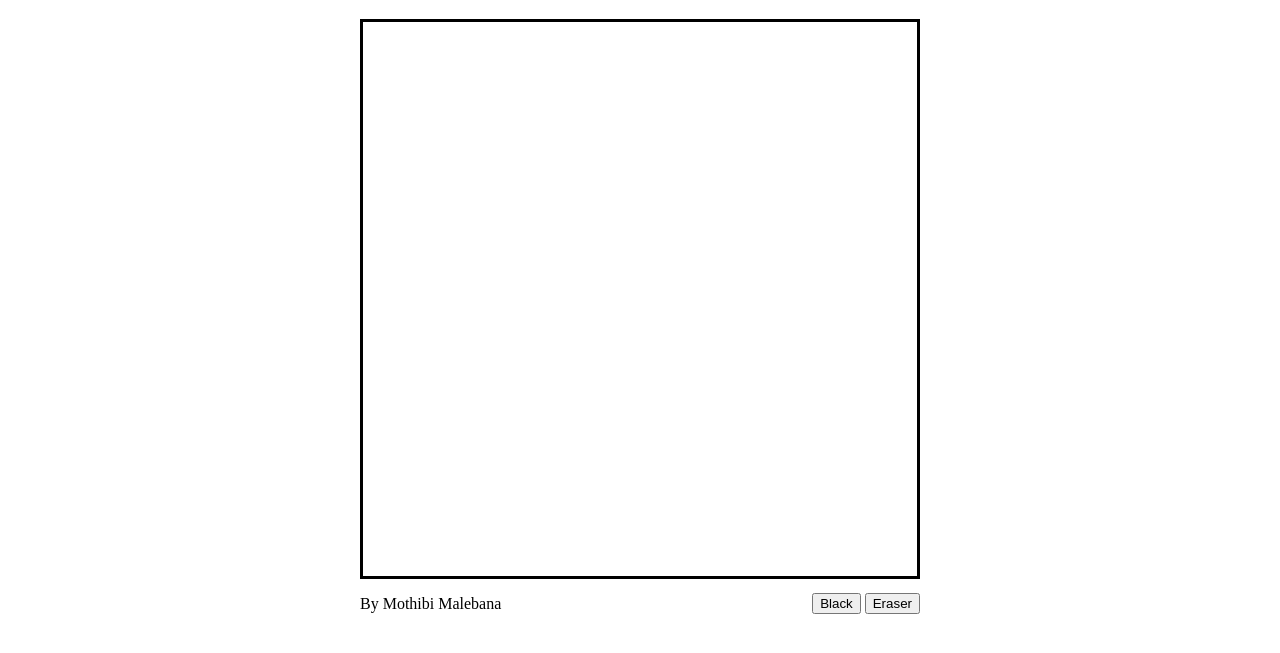
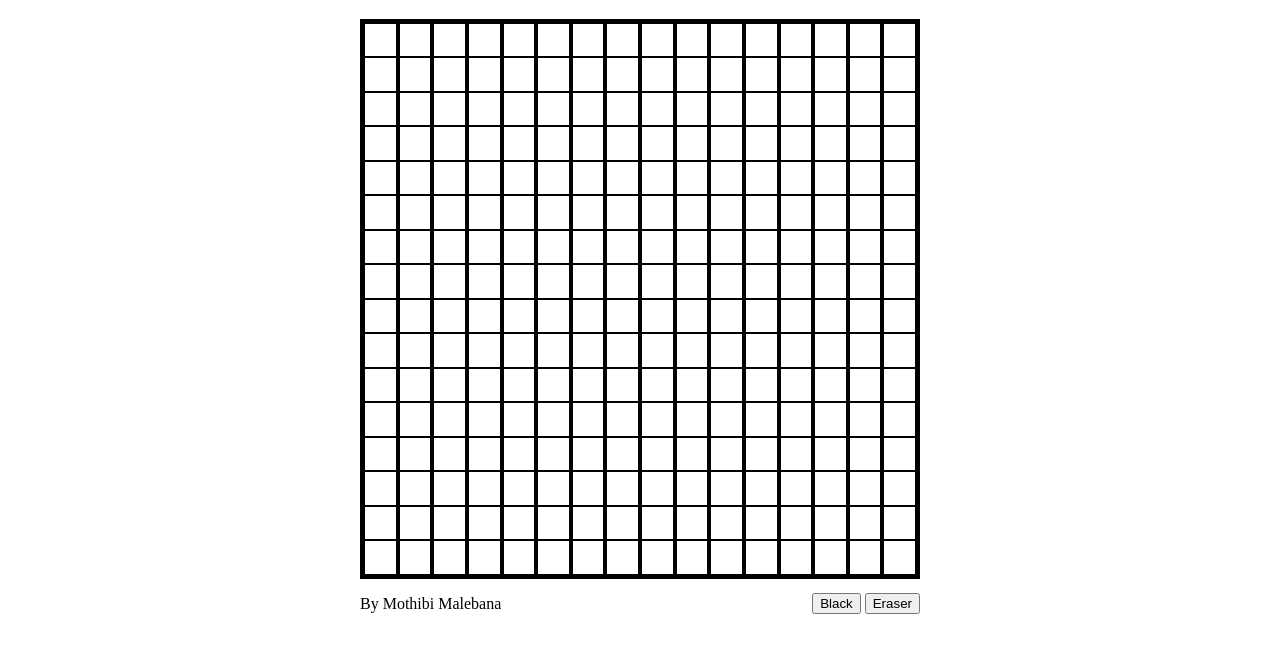
Before and after one commit to mothibimalebana/Etch-a-sketch, a plain HTML site: page index.html in a window 1280 px wide. Shown: the part 61-714 px from the top of the page. Drawn offline with Linux system fonts and the light colour scheme.

Commit message:
grids change color on hover
added event listner to make grids change color on hover

```diff
--- a/index.js
+++ b/index.js
@@ -1,13 +1,20 @@
 const gridContainer = document.querySelector(".gridContainer");
 const gridDimensionsBtn = document.getElementById("gridDimensionsBtn");
 let gridDimensions = 16;
+
 function setGridDimensions(gridDimensions) {
+	//gridColoumn
 	for(let i = 0; i < gridDimensions; i++){
 		let gridColumn = document.createElement("div");
-		gridColumn.setAttribute("class", "gridItemColumn");
-			for (let j = 1; j <= gridDimensions; j++){
+		gridColumn.setAttribute("class", "gridItem gridItemColumn");
+	//gridRow
+			for (let j = 0; j < gridDimensions; j++){
 				let gridRow = document.createElement("div");
-				gridRow.setAttribute("class", "gridItemRow");
+				gridRow.setAttribute("class", "gridItem gridItemRow");
+				//change color on hover
+				gridRow.addEventListener("mouseover", () => {
+					gridRow.style.backgroundColor = "black";
+				})
 				gridColumn.appendChild(gridRow);
 			}
 		gridContainer.appendChild(gridColumn);
@@ -19,4 +26,8 @@ function askUserInput() {
 
 	setGridDimensions(gridDimensions);
 }
+function changeDivColor () {
+	touc
+}
 gridDimensionsBtn.addEventListener("click", () => {askUserInput()} )
+setGridDimensions(16);
--- a/style.css
+++ b/style.css
@@ -33,10 +33,18 @@ header {
 	border-color: black;
 }
 
+.gridItem {
+	border-color: black;
+	border-style: solid;
+	border-width: 0.05px;
+}
+
+
 .gridItemRow {
 	flex-direction: row;
 	flex: 1;
 }
+
 
 .gridItemColumn {
 	display: flex;
```
